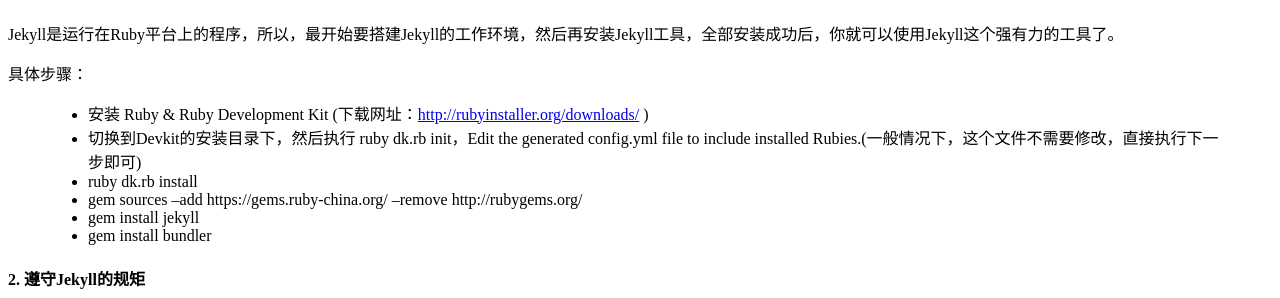
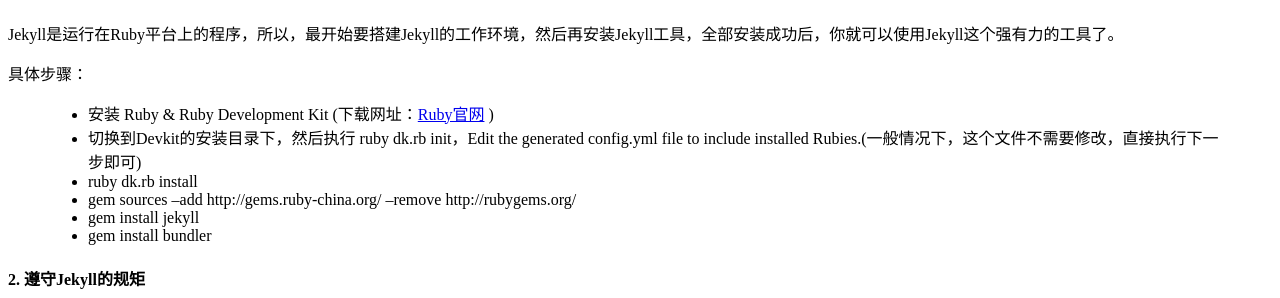
Before and after one commit to gaoshu883/gaoshu883.github.io, a Jekyll site: the page built from _posts/2016-11-08-Jekyll到底是什么？.md, in a window 1280 px wide. Shown: the part 1781-2079 px from the top of the page. Built offline with Jekyll 4.4.1, drawn with Linux system fonts in a browser that asks for light colours; comment, search, counter and statistics services are not loaded.

Commit message:
Modify links

```diff
--- a/_posts/2016-11-08-Jekyll到底是什么？.md
+++ b/_posts/2016-11-08-Jekyll到底是什么？.md
@@ -14,10 +14,10 @@
 具体步骤：
 
 
-  > + 安装 Ruby & Ruby Development Kit (下载网址：[http://rubyinstaller.org/downloads/](http://rubyinstaller.org/downloads/) )
+  > + 安装 Ruby & Ruby Development Kit (下载网址：[Ruby官网](http://rubyinstaller.org/downloads/) )
   > + 切换到Devkit的安装目录下，然后执行 ruby dk.rb init，Edit the generated config.yml file to include installed Rubies.(一般情况下，这个文件不需要修改，直接执行下一步即可)
   > + ruby dk.rb install
-  > + gem sources --add https://gems.ruby-china.org/ --remove http://rubygems.org/
+  > + gem sources --add http://gems.ruby-china.org/ --remove http://rubygems.org/
   > + gem install jekyll
   > + gem install bundler
 
--- a/public/css/hyde.css
+++ b/public/css/hyde.css
@@ -105,6 +105,7 @@
 .sidebar-lead {
   font-size: 0.85rem;
   font-weight: 300;
+  text-indent: 0;
 }
 
 /* Website logo */
```
Also changed, not shown: _posts/2016-11-21-Web世界的上帝创物记.md (+1 -1 lines).
